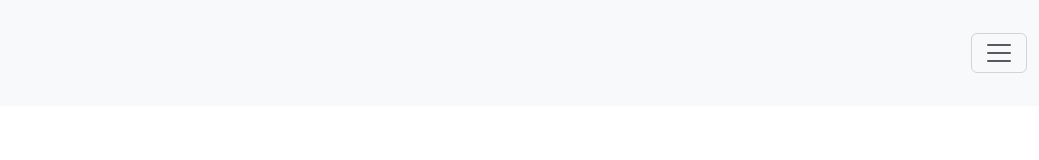
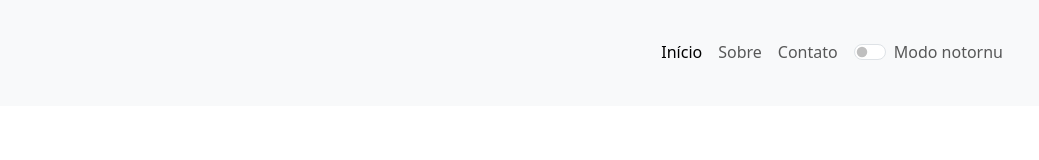
Before and after one commit to jadiaelmonteiro/serenatto-lading-page, a plain HTML site: page index.html in a window 1280 px wide. Shown: the full height of the page, 241-1280 px from the left. Drawn offline with nearby package versions, Linux system fonts and the light colour scheme.

Commit message:
Add option in the screens lg and checkbox switch

```diff
--- a/index.html
+++ b/index.html
@@ -16,7 +16,7 @@
 
 <body>
   <header>
-    <nav class="navbar bg-body-tertiary fixed-top">
+    <nav class="navbar-expand-lg navbar bg-body-tertiary fixed-top">
       <div class="container-fluid">
         <a class="navbar-brand" href="#"><img src="./assets/logo.png" alt="logo da cafeteria Serenatto"></img></a>
         <button class="navbar-toggler" type="button" data-bs-toggle="offcanvas" data-bs-target="#offcanvasNavbar"
@@ -41,7 +41,12 @@
                 <a class="nav-link" href="#">Contato</a>
               </li>
               <li class="nav-item">
-                <a class="nav-link" href="#">Modo noturno</a>
+                <a class="nav-link" href="#">
+                  <div class="form-check form-switch">
+                    <input class="form-check-input" type="checkbox" role="switch" id="flexSwitchCheckDefault">
+                    <label class="form-check-label" for="flexSwitchCheckDefault">Modo notornu</label>
+                  </div>
+                </a>
               </li>
           </div>
         </div>
```
